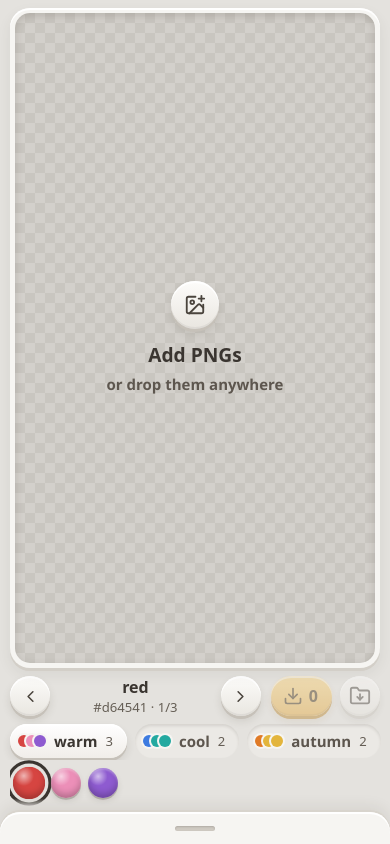
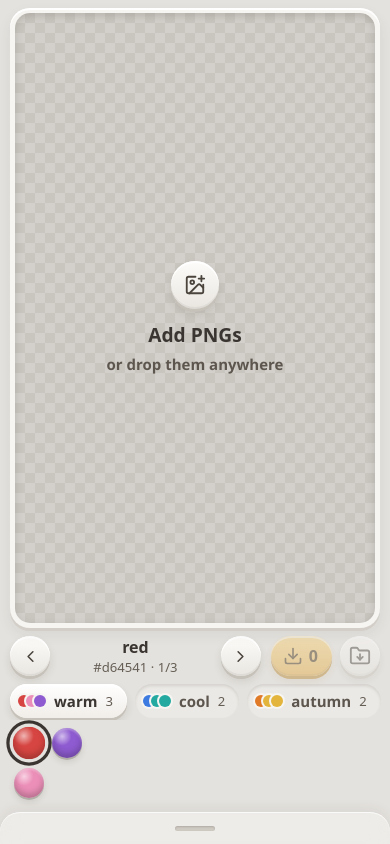
Before and after one commit to RainbowCockroach/auto-recolor, a React (Vite) app: page / in a window 390 px wide. Built offline with nearby package versions, Linux system fonts and the light colour scheme.

Commit message:
Scroll the color tray sideways and frost the drawer
- On phones the colors sit in two rows you swipe sideways
- The tray follows the picked color as you step with the arrows
- The closed drawer strip is now see-through and frosted
- Wide screens keep the old color grid

```diff
--- a/src/components/ColorPicker.tsx
+++ b/src/components/ColorPicker.tsx
@@ -15,12 +15,14 @@ export function ColorPicker({ palettes, selectedColorId, onSelect, actions }: Pr
   const palette = palettes.find(p => p.colors.some(c => c.id === selectedColorId)) ?? palettes[0];
   const tray = useRef<HTMLDivElement>(null);
 
-  // keep the picked drop in view when the arrows move past the visible rows (the tray is position: relative)
+  // keep the picked drop in view: the tray scrolls sideways on phones, down on wide screens (it is position: relative)
   useEffect(() => {
     const t = tray.current, el = t?.querySelector<HTMLElement>('[aria-checked="true"]');
     if (!t || !el) return;
     if (el.offsetTop < t.scrollTop) t.scrollTop = el.offsetTop - 8;
     else if (el.offsetTop + el.offsetHeight > t.scrollTop + t.clientHeight) t.scrollTop = el.offsetTop + el.offsetHeight - t.clientHeight + 12;
+    if (el.offsetLeft < t.scrollLeft) t.scrollLeft = el.offsetLeft - 14;
+    else if (el.offsetLeft + el.offsetWidth > t.scrollLeft + t.clientWidth * 0.85) t.scrollLeft = el.offsetLeft + el.offsetWidth - t.clientWidth * 0.85 + 14;
   }, [selectedColorId]);
 
   if (!palette) return null;
--- a/src/styles.css
+++ b/src/styles.css
@@ -150,9 +150,9 @@ input[type=range]::-moz-range-thumb { width: 30px; height: 30px; border: 0; bord
 .pal-dots { display: flex; }
 .pal-dots i { width: 12px; height: 12px; border-radius: 50%; margin-left: -4px; box-shadow: 0 0 0 2px var(--card); }
 .pal-dots i:first-child { margin-left: 0; }
-.tray { position: relative; display: grid; grid-template-columns: repeat(auto-fill, 30px); justify-content: space-between; gap: 8px 5px;
-  padding: 8px 4px 10px; max-height: 92px; overflow-y: auto; scrollbar-width: none;
-  -webkit-mask-image: linear-gradient(#000 80%, transparent); mask-image: linear-gradient(#000 80%, transparent); }
+.tray { position: relative; display: grid; grid-template-rows: repeat(2, 30px); grid-auto-flow: column; grid-auto-columns: 30px; gap: 10px 8px;
+  margin: 0 -10px; padding: 8px 28px 10px 14px; overflow-x: auto; overscroll-behavior-x: contain; scrollbar-width: none;
+  -webkit-mask-image: linear-gradient(90deg, #000 88%, transparent); mask-image: linear-gradient(90deg, #000 88%, transparent); }
 .tray::-webkit-scrollbar { display: none; }
 .tray .drop { width: 30px; height: 30px; }
 
@@ -161,7 +161,8 @@ input[type=range]::-moz-range-thumb { width: 30px; height: 30px; border: 0; bord
   padding-bottom: env(safe-area-inset-bottom); border-radius: 30px 30px 0 0; background: var(--card);
   box-shadow: inset 0 2px 0 #fff, 0 -4px 0 #d8d4cd, 0 -12px 30px rgba(60,50,40,.16); transition: height .25s ease; --ring-gap: var(--inner); }
 .drawer.dragging { transition: none; }
-.drawer.shut { border-radius: 20px 20px 0 0; box-shadow: inset 0 2px 0 #fff, 0 -2px 0 #d8d4cd, 0 -6px 14px rgba(60,50,40,.08); }
+.drawer.shut { border-radius: 20px 20px 0 0; background: rgba(246,245,242,.5); -webkit-backdrop-filter: blur(10px); backdrop-filter: blur(10px);
+  box-shadow: inset 0 1px 0 rgba(255,255,255,.7), 0 -4px 12px rgba(60,50,40,.06); }
 .drawer-head { flex: none; touch-action: none; }
 .handle { display: grid; place-items: center; width: 100%; height: 32px; padding: 0; border: 0; background: none; cursor: grab; }
 .handle span { width: 40px; height: 5px; border-radius: 999px; background: #cfcac2; box-shadow: inset 0 1px 2px rgba(0,0,0,.15); }
@@ -270,7 +271,9 @@ body:has(.viewer[open]) { overflow: hidden; }
 .wide .stage-big { right: 16px; bottom: 16px; }
 .wide .export .wide-pill { flex: none; padding: 0 26px 0 20px; height: 50px; }
 .wide .export .rb:not(.wide-pill) { width: 50px; height: 50px; }
-.wide .tray { grid-template-columns: repeat(auto-fill, 40px); gap: 12px 10px; max-height: 108px; }
+.wide .tray { grid-template-rows: none; grid-auto-flow: row; grid-auto-columns: auto; grid-template-columns: repeat(auto-fill, 40px); justify-content: space-between;
+  gap: 12px 10px; margin: 0; padding: 8px 6px 12px; max-height: 108px; overflow: hidden auto;
+  -webkit-mask-image: linear-gradient(#000 80%, transparent); mask-image: linear-gradient(#000 80%, transparent); }
 .wide .tray .drop { width: 40px; height: 40px; }
 .wide .pals { margin: 0; padding: 10px 2px 6px; }
 .drawer.wide { position: static; height: auto; min-height: 0; border-radius: 28px; padding-bottom: 0; box-shadow: inset 0 2px 0 #fff, 0 5px 0 #d3cfc8, 0 10px 22px rgba(70,60,50,.1); }
```
Also changed, not shown: 1 other file (tests, documents, lock files or other folders).
